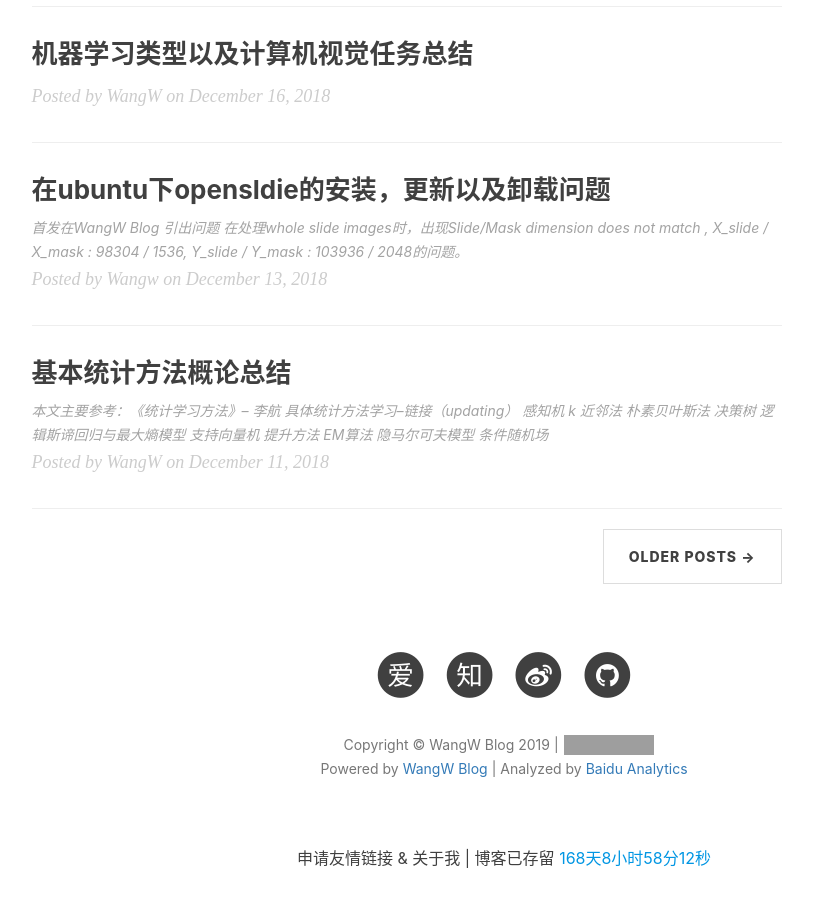
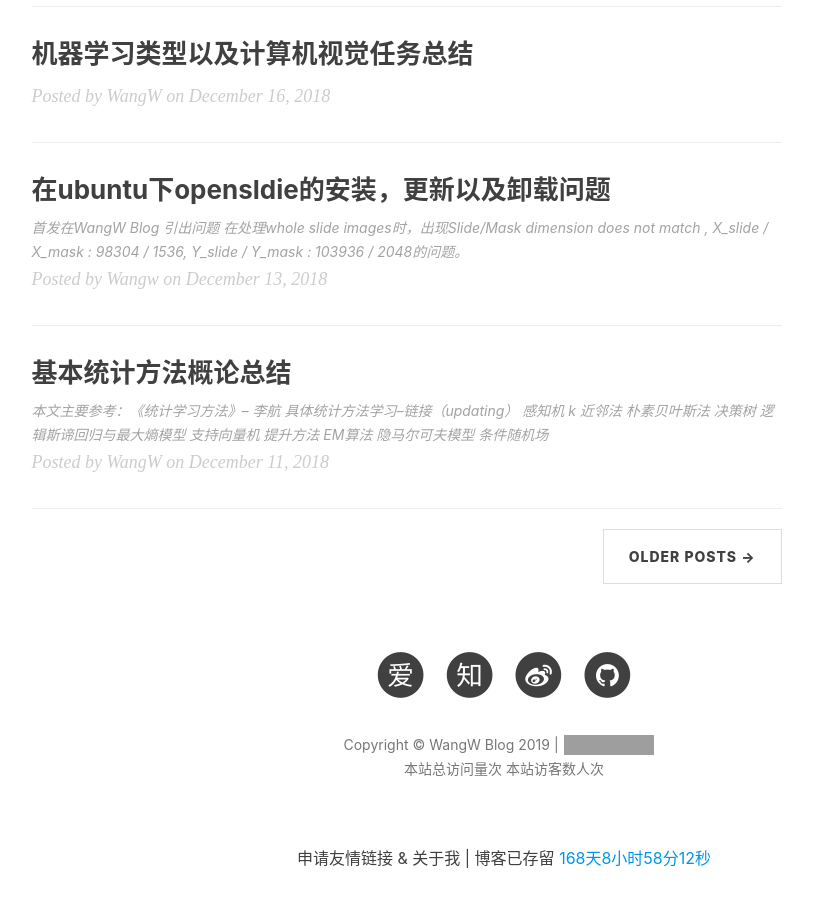
Before and after one commit to ilikewind/Myblog, a Jekyll site: the page built from index.html, in a window 1280 px wide and 900 px high, scrolled down 1640 px. Shown: the whole window, without its empty margins (136-949 px from the left). Built offline with Jekyll 4.4.1, drawn with Linux system fonts in a browser that asks for light colours; nearby versions of some CDN libraries; the list of posts is cut into pages by our own code; comment, search, counter and statistics services are not loaded; grey boxes are pictures that could not be loaded.

Commit message:
不蒜子统计

```diff
--- a/_includes/footer.html
+++ b/_includes/footer.html
@@ -14,8 +14,14 @@
                         src="https://ghbtns.com/github-btn.html?user=ilikewind&repo=Myblog&type=star&count=true" >
                     </iframe>
                     <br>
-                    Powered by <a href="https://likewind.top">WangW Blog</a> |
-                    Analyzed by <a href="https://tongji.baidu.com/web/27362827/overview/index">Baidu Analytics</a>
+                    <span id="busuanzi_container_site_pv">
+                        本站总访问量<span id="busuanzi_value_site_pv"></span>次
+                    </span>
+                    <span id="busuanzi_container_site_uv">
+                        本站访客数<span id="busuanzi_value_site_uv"></span>人次
+                    </span>
+                    <!--Powered by <a href="https://likewind.top">WangW Blog</a>-->
+                    <!--Analyzed by <a href="https://tongji.baidu.com/">Baidu Analytics</a>-->
 
                 </p>
             </div>
--- a/_includes/head.html
+++ b/_includes/head.html
@@ -16,7 +16,11 @@
 		  inlineMath: [['$','$']]
 		}
 	  });
-	</script>
+  </script>
+
+  <!--bu suan zi 统计-->
+  <script async src="//dn-lbstatics.qbox.me/busuanzi/2.3/busuanzi.pure.mini.js">
+  </script>
 
     <!-- Open Graph -->
     <meta property="og:title" content="{% if page.title %}{{ page.title }} - {{ site.SEOTitle }}{% else %}{{ site.SEOTitle }}{% endif %}">
```
